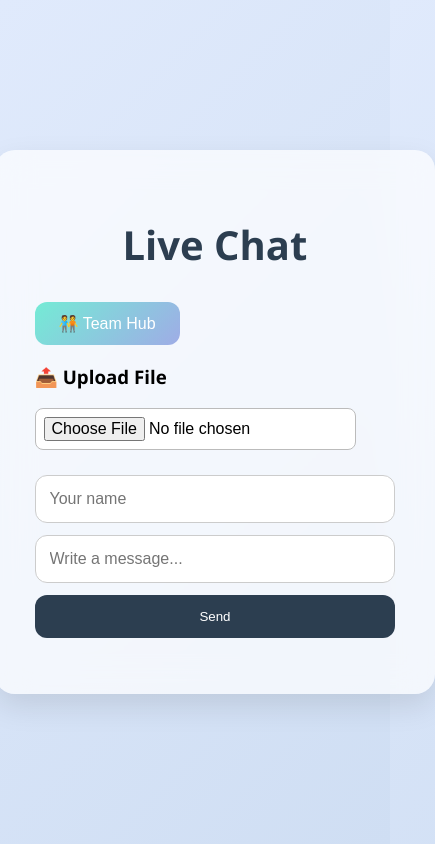
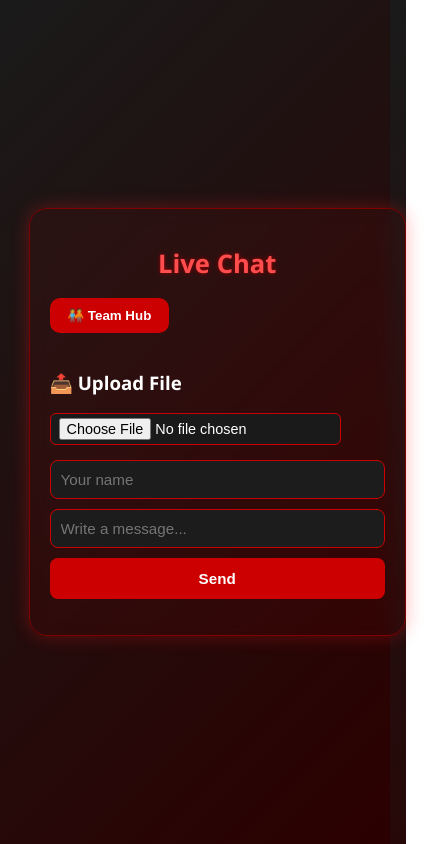
Before and after one commit to Muskhan10/team-hub, a React (Create React App) app: page / in a window 390 px wide. Shown: the whole page, 435 px wide, since content can reach past the window. Built offline with nearby package versions, Linux system fonts and the light colour scheme; no server answers; the database is empty.

Commit message:
🔥 Updated UI with moderate flame theme and mobile fit

```diff
--- a/package.json
+++ b/package.json
@@ -38,5 +38,10 @@
       "last 1 firefox version",
       "last 1 safari version"
     ]
+  },
+  "devDependencies": {
+    "autoprefixer": "^10.4.21",
+    "postcss": "^8.5.6",
+    "tailwindcss": "^4.1.11"
   }
 }
--- a/src/App.css
+++ b/src/App.css
@@ -2,163 +2,165 @@
 body {
   margin: 0;
   padding: 0;
-  font-family: 'Poppins', 'Segoe UI', sans-serif;
-  background: linear-gradient(135deg, #e0eafc, #cfdef3);
+  font-family: 'Segoe UI', 'Poppins', sans-serif;
+  background: linear-gradient(135deg, #1a1a1a, #2c0000);
   min-height: 100vh;
+  color: #fff;
   display: flex;
+  justify-content: center;
   align-items: center;
-  justify-content: center;
 }
 
 /* === Container === */
 .container {
+  width: 95%;
   max-width: 700px;
-  width: 90%;
-  margin: 40px auto;
-  background: rgba(255, 255, 255, 0.7);
-  backdrop-filter: blur(16px);
-  padding: 40px;
-  border-radius: 20px;
-  box-shadow: 0 12px 30px rgba(0, 0, 0, 0.1);
-  transition: transform 0.3s ease;
-}
-.container:hover {
-  transform: scale(1.01);
+  margin: 30px auto;
+  padding: 30px;
+  background: rgba(255, 0, 0, 0.05);
+  border: 1px solid #800000;
+  border-radius: 18px;
+  box-shadow: 0 0 18px rgba(255, 30, 30, 0.3);
+  backdrop-filter: blur(8px);
 }
 
 /* === Heading === */
 h1 {
+  font-size: 2rem;
   text-align: center;
-  color: #2c3e50;
-  font-size: 2.5rem;
-  margin-bottom: 30px;
+  color: #ff4d4d;
+  text-shadow: 0 0 4px #990000;
 }
 
 /* === Toggle Button === */
 .toggle-button {
-  background: linear-gradient(135deg, #74ebd5, #9face6);
+  background: #cc0000;
   color: white;
   border: none;
-  border-radius: 12px;
-  padding: 12px 24px;
-  font-size: 1rem;
+  padding: 10px 18px;
+  border-radius: 10px;
+  font-weight: bold;
   cursor: pointer;
-  transition: all 0.3s ease;
+  margin-bottom: 18px;
+  transition: 0.3s ease;
 }
 .toggle-button:hover {
-  transform: translateY(-2px);
-  box-shadow: 0 8px 20px rgba(0, 0, 0, 0.15);
+  background: #ff1a1a;
+  box-shadow: 0 0 8px #ff1a1a;
 }
 
 /* === Sidebar === */
 .sidebar {
-  background: rgba(236, 240, 241, 0.8);
-  border-left: 4px solid #74b9ff;
-  padding: 20px;
-  border-radius: 16px;
-  margin-bottom: 30px;
-  animation: slideIn 0.4s ease-out;
-}
-@keyframes slideIn {
-  from {
-    opacity: 0;
-    transform: translateX(-30px);
-  }
-  to {
-    opacity: 1;
-    transform: translateX(0);
-  }
+  background: #2b0000b3;
+  padding: 16px;
+  border-radius: 12px;
+  border: 1px solid #800000;
+  margin-bottom: 18px;
 }
 .sidebar h2 {
-  margin: 0;
-  color: #2d3436;
+  color: #ff3333;
 }
 
 /* === Upload Section === */
 .upload-section {
-  margin-bottom: 25px;
+  margin: 15px 0;
 }
 .upload-section input[type='file'] {
-  font-size: 1rem;
-  padding: 8px;
-  border-radius: 8px;
-  border: 1px solid #bbb;
-  background-color: #fff;
+  background: #1a1a1a;
+  color: white;
+  border: 1px solid #cc0000;
+  border-radius: 6px;
+  padding: 4px 8px;
+  width: fit-content;
+  font-size: 0.9rem;
+  cursor: pointer;
 }
 
 /* === Form === */
 .form {
   display: flex;
   flex-direction: column;
-  gap: 12px;
+  gap: 10px;
 }
 .form input {
-  padding: 14px;
-  font-size: 1rem;
-  border-radius: 12px;
-  border: 1px solid #ccc;
-  outline: none;
-  transition: all 0.2s ease;
+  padding: 10px;
+  border-radius: 8px;
+  border: 1px solid #cc0000;
+  background: #1c1c1c;
+  color: white;
 }
 .form input:focus {
-  border-color: #7f8c8d;
-  box-shadow: 0 0 8px rgba(0, 0, 0, 0.1);
+  outline: none;
+  border-color: #ff4d4d;
+  box-shadow: 0 0 4px #ff4d4d;
 }
 .form button {
-  background-color: #2c3e50;
+  background: #cc0000;
   color: white;
-  padding: 14px;
   border: none;
-  border-radius: 12px;
+  border-radius: 8px;
+  padding: 12px;
+  font-weight: bold;
   cursor: pointer;
-  transition: transform 0.2s ease, background-color 0.3s ease;
+  transition: 0.2s ease;
 }
 .form button:hover {
-  background-color: #1a252f;
-  transform: translateY(-2px);
+  background: #b30000;
+  box-shadow: 0 0 6px #b30000;
 }
 
-/* === Messages === */
+/* === Message List === */
 ul {
   list-style: none;
   padding: 0;
 }
 li {
-  background: #ffffffd4;
-  padding: 14px;
-  border-radius: 12px;
-  margin-bottom: 15px;
-  border: 1px solid #ccc;
-  box-shadow: 0 4px 8px rgba(0, 0, 0, 0.05);
+  background: rgba(255, 60, 60, 0.05);
+  border-left: 3px solid #ff4d4d;
+  margin-bottom: 12px;
+  padding: 12px;
+  border-radius: 10px;
+  color: white;
   transition: transform 0.2s;
 }
 li:hover {
-  transform: scale(1.02);
+  transform: scale(1.01);
 }
 li strong {
-  color: #34495e;
+  color: #ff6666;
 }
 li small {
-  color: #888;
-  font-size: 0.85rem;
-  margin-top: 4px;
-  display: block;
+  color: #aaaaaa;
 }
 
-/* === Sidebar File Links === */
-.sidebar ul {
-  padding-left: 18px;
+/* === Delete Button === */
+li button {
+  background: #cc0000;
+  border: none;
+  border-radius: 6px;
+  padding: 6px 10px;
+  color: white;
+  cursor: pointer;
+  margin-top: 6px;
 }
-.sidebar li {
-  padding: 4px 0;
-  border: none;
+li button:hover {
+  background: #a80000;
 }
-.sidebar a {
-  color: #3498db;
-  text-decoration: none;
-  transition: color 0.2s;
+
+/* === Mobile Responsive === */
+@media screen and (max-width: 600px) {
+  .container {
+    padding: 20px;
+    margin: 20px 10px;
+  }
+
+  h1 {
+    font-size: 1.6rem;
+  }
+
+  .form input,
+  .form button,
+  .upload-section input {
+    font-size: 0.95rem;
+  }
 }
-.sidebar a:hover {
-  text-decoration: underline;
-  color: #2c3e50;
-}
```
Also changed, not shown: 1 other file (tests, documents, lock files or other folders).
